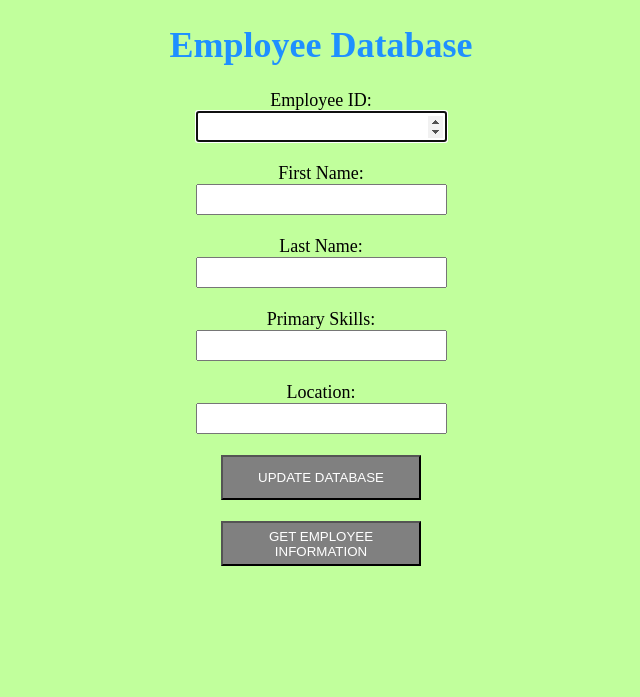
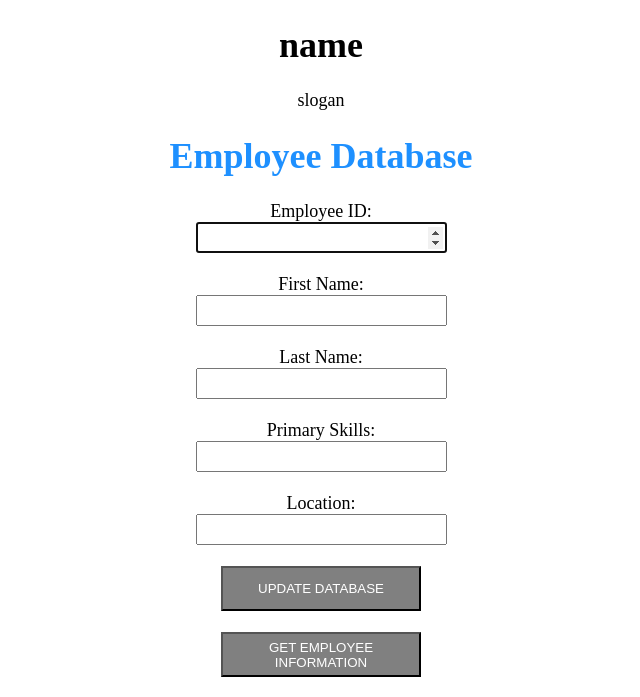
Before and after one commit to kkna24/Python_App_eks_manifests, a Flask app: page / in a window 1280 px wide. Shown: the top 697 px of the page, without its empty margins (319-959 px from the left). Run offline with Flask 3, Linux system fonts and the light colour scheme.

Commit message:
Update addemp.html

```diff
--- a/templates/addemp.html
+++ b/templates/addemp.html
@@ -5,9 +5,10 @@
 </head>
 <center>
 	<font color="black" size="4" style="font-family: avenir">
-
+		<h1>{{name }}</h1>
+    		<p>{{ slogan }}</p>
 		<h1 style="color: DodgerBlue">Employee Database</h1>
-		<body style="background: {{ color }};" >
+		<body style="background: url('{{background_image}}') no-repeat center center fixed; background-size: cover;" >
 
 			<form action="/addemp" autocomplete="on" method = "POST" enctype="multipart/form-data">
 
```
